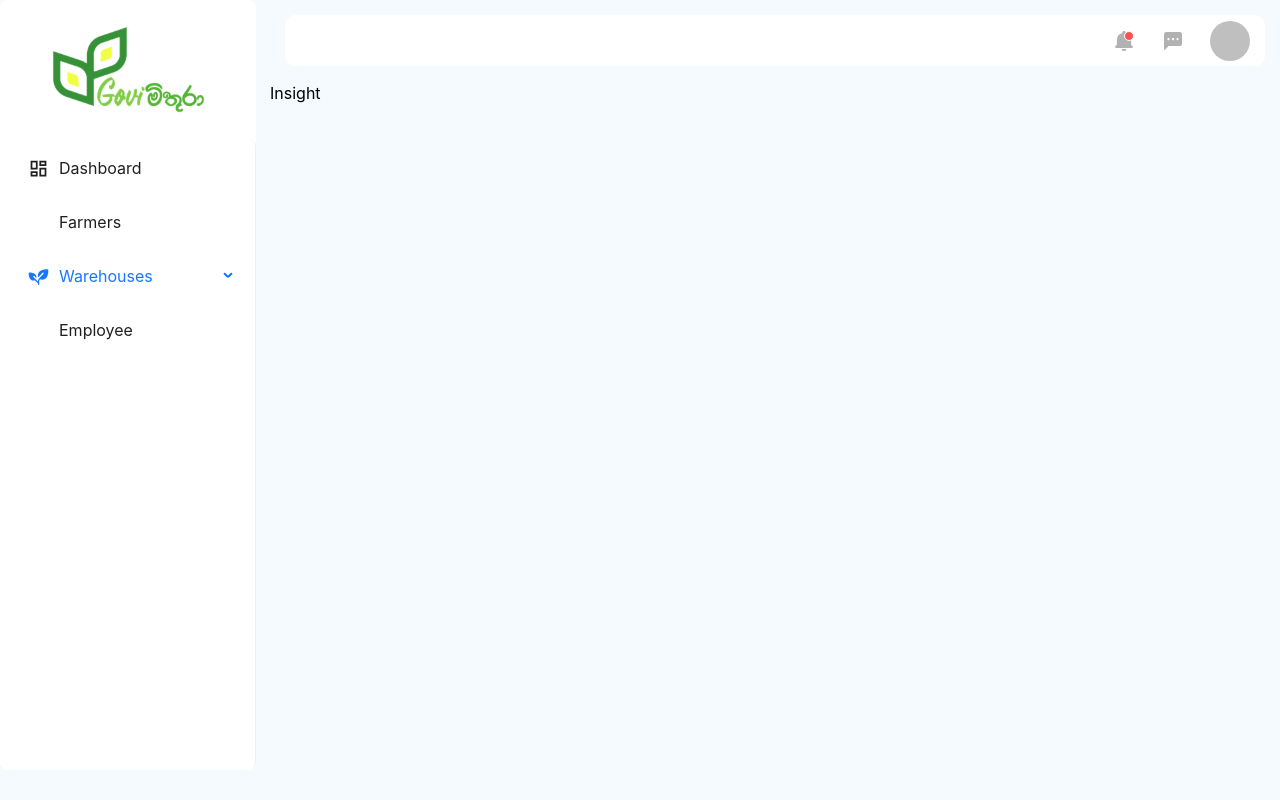
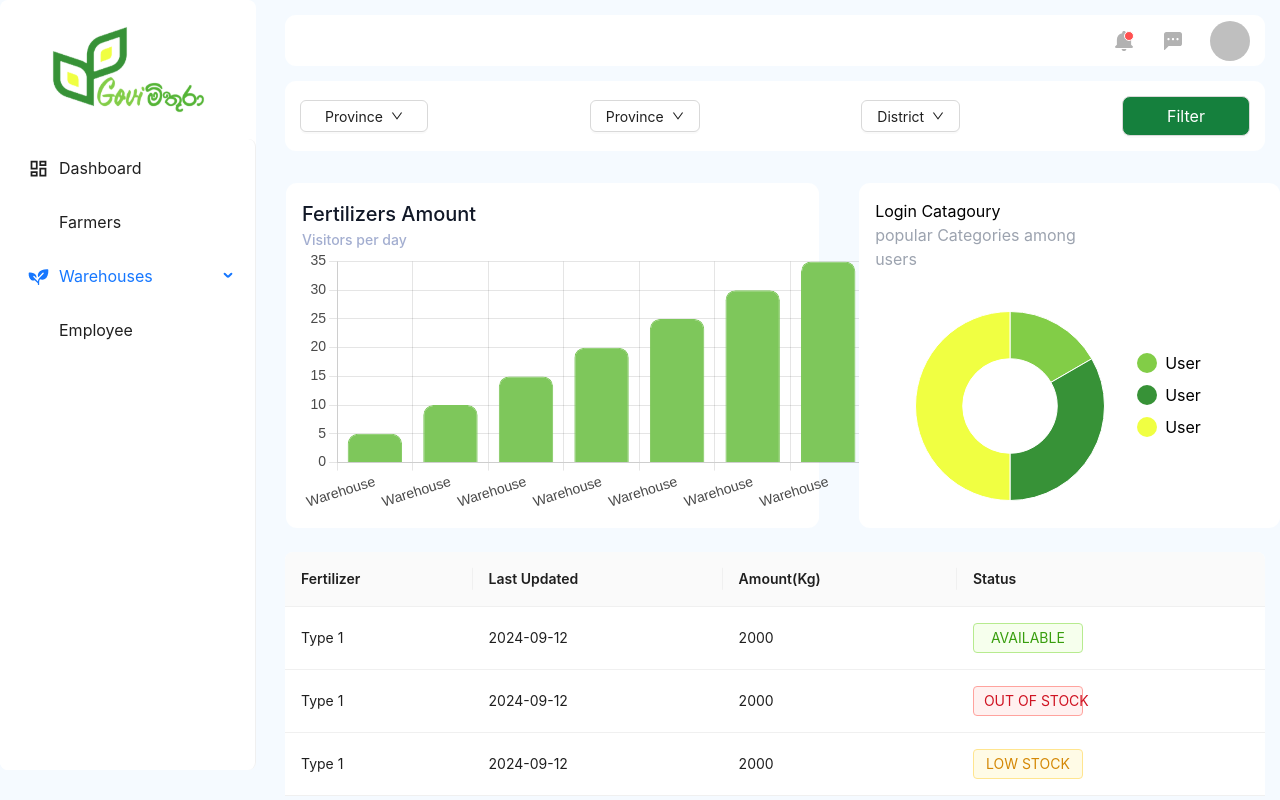
Before and after one commit to Govi-mithura-agro/govimithura-department-frontend, a React (Create React App) app: page /insights in a window 1280 px wide. Built offline with nearby package versions, Linux system fonts and the light colour scheme; some icons are missing.

Commit message:
fertilizer request front end

```diff
--- a/src/components/DashBoard.jsx
+++ b/src/components/DashBoard.jsx
@@ -166,7 +166,7 @@ const data = [
 
 function DashBoard() {
   return (
-    <div>
+    <div className='mr-3'>
       {/* Existing sections */}
       <div className="w-[266px] h-[138px] mt-4 ml-4 pl-5 pr-3 py-3 bg-[#379237]/50 rounded-[11px] border flex-col justify-center items-center gap-4 inline-flex">
         <div className="self-stretch text-black text-lg font-medium font-['Poppins'] leading-7">All Users</div>
@@ -190,11 +190,11 @@ function DashBoard() {
         <div className="w-[645px] h-[345px] bg-white rounded-[11px] flex flex-col ">
           <div className="w-[272px] h-[74px] mb-4 p-4">
             <div className="w-[200px] h-[22px] text-gray-900 text-xl font-medium font-['DM Sans'] leading-normal">
-              Fertilizers Amount
+              Warehouses
             </div>
 
             <div className="text-[#a3aed0] text-sm font-medium font-['DM Sans'] leading-normal mt-2">
-              Visitors per day
+              All of warking warehouses
             </div>
             <div className="bar_chart">
                         <Fertilizerbarchart  />
--- a/src/components/Fertilizerbarchart.jsx
+++ b/src/components/Fertilizerbarchart.jsx
@@ -1,20 +1,30 @@
-import React, { useEffect, useRef } from "react";
+import React, { useEffect, useState, useRef } from "react";
+import axios from "axios";
 import Chart from "chart.js/auto";
 
 function Fertilizerbarchart({ chartWidth = 800, chartHeight = 500 }) {
+  const [warehouses, setWarehouses] = useState([]);
+
+  // Fetch warehouse data from the API
+  const fetchData = async () => {
+    try {
+      const response = await axios.get("http://localhost:5000/api/warehouses/getallwarehouse");
+      setWarehouses(response.data);
+    } catch (error) {
+      console.log(error);
+    }
+  };
+
+  useEffect(() => {
+    fetchData();
+  }, []);
+
   const chartRef = useRef(null);
   const canvasRef = useRef(null);
 
-  const labels = ['Warehouse', 'Warehouse', 'Warehouse', 'Warehouse', 'Warehouse', 'Warehouse', 'Warehouse'];
-  const data = [
-    { day: 'Warehouse', count: 5 },
-    { day: 'Warehouse', count: 10 },
-    { day: 'Warehouse', count: 15 },
-    { day: 'Warehouse', count: 20 },
-    { day: 'Warehouse', count: 25 },
-    { day: 'Warehouse', count: 30 },
-    { day: 'Warehouse', count: 35 },
-  ];
+  // Extract warehouse names (x-axis labels) and capacities (y-axis data)
+  const labels = warehouses.map(warehouse => warehouse.warehouseName);
+  const data = warehouses.map(warehouse => warehouse.capacity);
 
   const createChart = (labels, data) => {
     const ctx = canvasRef.current.getContext("2d");
@@ -27,24 +37,25 @@ function Fertilizerbarchart({ chartWidth = 800, chartHeight = 500 }) {
         labels: labels,
         datasets: [
           {
-            data: data.map((item) => item.count),
+            data: data,
             backgroundColor: " #7ec75b",
             borderColor: "#7ec75b",
             borderRadius: 10,
             borderWidth: 1,
+            barThickness: 40,
           },
         ],
       },
       options: {
-        maintainAspectRatio: false, // Allow custom size by disabling aspect ratio
+        maintainAspectRatio: false,
         scales: {
           x: {
             display: true,
             ticks: {
-              color: "#4A4A4A", // Customize the color of the labels
+              color: "#4A4A4A",
               font: {
-                family: "Arial", // Customize font family
-                size: 14, // Customize font size
+                family: "Arial",
+                size: 14,
               },
             },
           },
@@ -61,10 +72,10 @@ function Fertilizerbarchart({ chartWidth = 800, chartHeight = 500 }) {
         },
         plugins: {
           legend: {
-            display: false, // Hide legend
+            display: false,
           },
           tooltip: {
-            enabled: true, // Enable tooltips
+            enabled: true,
             backgroundColor: "#556b4b",
             titleFont: { size: 14 },
             bodyFont: { size: 12 },
@@ -75,19 +86,21 @@ function Fertilizerbarchart({ chartWidth = 800, chartHeight = 500 }) {
   };
 
   useEffect(() => {
-    createChart(labels, data);
-  }, [labels, data]);
+    if (warehouses.length > 0) {
+      createChart(labels, data);
+    }
+  }, [warehouses]);
 
   return (
     <div
       className="daily-login-count-chart-container flex justify-center"
-      style={{ width: '564px', height: '264px' }} // Use style to pass custom width/height
+      style={{ width: '564px', height: '264px' }}
     >
       <canvas
         ref={canvasRef}
         id="LoginCountChart"
-        width={chartWidth} // Set width attribute
-        height={chartHeight} // Set height attribute
+        width={chartWidth}
+        height={chartHeight}
       ></canvas>
     </div>
   );
--- a/src/components/Insight.jsx
+++ b/src/components/Insight.jsx
@@ -1,8 +1,383 @@
-import React from 'react'
+import React, { useEffect, useState,useRef } from "react";
+import { useParams } from "react-router-dom";
+import axios from "axios";
+import { Icon } from '@iconify/react';
+import { Doughnut } from "react-chartjs-2";
+import { Space, Table, Modal, Input, Button,Menu,Dropdown,message,Tag } from 'antd';
+import { DownOutlined  } from '@ant-design/icons';
+import Chart from "chart.js/auto";
+
+import {
+  Chart as ChartJS,
+  Title,
+  Tooltip,
+  Legend,
+  ArcElement
+} from 'chart.js';
+
+ChartJS.register(
+  Title,
+  Tooltip,
+  Legend,
+  ArcElement
+);
+
+const pieChartData = {
+  labels: ['Label 1', 'Label 2', 'Label 3'],
+  datasets: [
+    {
+      label: "Packages",
+      data: [10, 20, 30],
+      backgroundColor: [
+        "#82cd47",
+        "#379237",
+        "#f0ff42",
+      ],
+      borderWidth: 1,
+    },
+  ],
+};
+
+const options = {
+  plugins: {
+    legend: {
+      display: false,
+    },
+  },
+};
+
+
+function Warehousebarchart({ chartWidth = 800, chartHeight = 500 }) {
+  const chartRef = useRef(null);
+  const canvasRef = useRef(null);
+
+  const labels = ['Warehouse', 'Warehouse', 'Warehouse', 'Warehouse', 'Warehouse', 'Warehouse', 'Warehouse'];
+  const data = [
+    { day: 'Warehouse', count: 5 },
+    { day: 'Warehouse', count: 10 },
+    { day: 'Warehouse', count: 15 },
+    { day: 'Warehouse', count: 20 },
+    { day: 'Warehouse', count: 25 },
+    { day: 'Warehouse', count: 30 },
+    { day: 'Warehouse', count: 35 },
+  ];
+
+  const createChart = (labels, data) => {
+    const ctx = canvasRef.current.getContext("2d");
+    if (chartRef.current) {
+      chartRef.current.destroy(); // Destroy previous chart instance
+    }
+    chartRef.current = new Chart(ctx, {
+      type: "bar",
+      data: {
+        labels: labels,
+        datasets: [
+          {
+            data: data.map((item) => item.count),
+            backgroundColor: " #7ec75b",
+            borderColor: "#7ec75b",
+            borderRadius: 10,
+            borderWidth: 1,
+          },
+        ],
+      },
+      options: {
+        maintainAspectRatio: false, // Allow custom size by disabling aspect ratio
+        scales: {
+          x: {
+            display: true,
+            ticks: {
+              color: "#4A4A4A", // Customize the color of the labels
+              font: {
+                family: "Arial", // Customize font family
+                size: 14, // Customize font size
+              },
+            },
+          },
+          y: {
+            beginAtZero: true,
+            ticks: {
+              color: "#4A4A4A",
+              font: {
+                family: "Arial",
+                size: 14,
+              },
+            },
+          },
+        },
+        plugins: {
+          legend: {
+            display: false, // Hide legend
+          },
+          tooltip: {
+            enabled: true, // Enable tooltips
+            backgroundColor: "#556b4b",
+            titleFont: { size: 14 },
+            bodyFont: { size: 12 },
+          },
+        },
+      },
+    });
+  };
+
+  useEffect(() => {
+    createChart(labels, data);
+  }, [labels, data]);
+
+  return (
+    <div
+      className="daily-login-count-chart-container flex justify-center"
+      style={{ width: '564px', height: '264px' }} // Use style to pass custom width/height
+    >
+      <canvas
+        ref={canvasRef}
+        id="LoginCountChart"
+        width={chartWidth} // Set width attribute
+        height={chartHeight} // Set height attribute
+      ></canvas>
+    </div>
+  );
+}
+
+
+
+const columns = [
+    {
+      title: "Fertilizer",
+      dataIndex: "fertilizer",
+      key: "fertilizer",
+    },
+    {
+      title: "Last Updated",
+      dataIndex: "lastUpdated",
+      key: "lastUpdated",
+    },
+    {
+      title: "Amount(Kg)",
+      dataIndex: "amount",
+      key: "amount",
+    },
+    {
+      title: "Status",
+      dataIndex: "status",
+      key: "status",
+      render: (status) => {
+        let color = "";
+        switch (status) {
+          case "low stock":
+            color = "gold";
+            break;
+          case "out of stock":
+            color = "red";
+            break;
+          case "available":
+            color = "green";
+            break;
+          default:
+            color = "blue";
+        }
+        return (
+          <Tag color={color}
+          style={{
+            fontSize: '14px',
+            padding: '4px 10px',
+            width: '110px',
+            textAlign: 'center',
+          }}>
+            {status.toUpperCase()}
+          </Tag>
+        );
+      },
+    },
+
+  ];
+
+  const data = [
+    {
+      key: '1',
+      fertilizer: 'Type 1',
+      lastUpdated: '2024-09-12',
+      amount: '2000',
+      status: 'available',
+
+    },
+    {
+      key: '2',
+      fertilizer: 'Type 1',
+      lastUpdated: '2024-09-12',
+      amount: '2000',
+      status: 'out of stock',
+    },
+   { key: '3',
+      fertilizer: 'Type 1',
+      lastUpdated: '2024-09-12',
+      amount: '2000',
+      status: 'low stock',}
+  ];
+
 
 function Insight() {
+
+
+  const [warehouses, setWarehouses] = useState([]);
+
+  const [filteredWarehouses, setFilteredWarehouses] = useState([]);
+  const [filterProvince, setFilterProvince] = useState("");
+  const [filterDistrict, setFilterDistrict] = useState("");
+
+
+// Filter Warehouses
+const filterWarehouses = (province, district) => {
+  let filtered = warehouses;
+
+  if (province) {
+    filtered = filtered.filter((warehouse) => warehouse.province === province);
+  }
+
+  if (district) {
+    filtered = filtered.filter((warehouse) => warehouse.district === district);
+  }
+
+  setFilteredWarehouses(filtered);
+};
+
+// Handle province filter change
+const handleProvinceFilterChange = (province) => {
+  setFilterProvince(province);
+  setFilterDistrict(""); // Reset district when province changes
+  filterWarehouses(province, "");
+};
+
+// Handle district filter change
+const handleDistrictFilterChange = (district) => {
+  setFilterDistrict(district);
+  filterWarehouses(filterProvince, district);
+};
+
+const provinceToDistricts = {
+  "North Central": ["Anuradhapura", "Polonnaruwa"],
+  "NorthWestern": ["Kurunegala", "Puttalam"],
+  "Eastern": ["Ampara", "Batticaloa", "Trincomalee"],
+  "Central": ["Kandy", "Matale", "Nuwara Eliya"],
+  "Uva": ["Badulla", "Monaragala"],
+  "Sabaragamuwa": ["Kegalle", "Ratnapura"],
+  "Southern": ["Galle", "Hambantota", "Matara"]
+};
+
+const provinces = Object.keys(provinceToDistricts);
+
+
+  const provinceMenu = (
+  <Menu>
+    <Menu.Item key="all" onClick={() => handleProvinceFilterChange("")}>
+      <a href="#">All Provinces</a>
+    </Menu.Item>
+    {provinces.map((province) => (
+      <Menu.Item key={province} onClick={() => handleProvinceFilterChange(province)}>
+        <a href="#">{province}</a>
+      </Menu.Item>
+    ))}
+  </Menu>
+);
+
+const districtMenu = (
+  <Menu>
+    <Menu.Item key="all" onClick={() => handleDistrictFilterChange("")}>
+      <a href="#">All Districts</a>
+    </Menu.Item>
+    {(provinceToDistricts[filterProvince] || []).map((district) => (
+      <Menu.Item key={district} onClick={() => handleDistrictFilterChange(district)}>
+        <a href="#">{district}</a>
+      </Menu.Item>
+    ))}
+  </Menu>
+);
+
+
   return (
-    <div>Insight</div>
+    <>
+      <div className="flex justify-between items-center h-[70px] bg-white rounded-[11px] m-[15px] px-[15px]">
+      <Dropdown overlay={provinceMenu} trigger={['click']} className="w-32">
+        <Button>
+          Province <DownOutlined />
+        </Button>
+      </Dropdown>
+
+
+      <Dropdown overlay={provinceMenu} trigger={['click']}>
+        <Button>
+          Province <DownOutlined />
+        </Button>
+      </Dropdown>
+      <Dropdown overlay={districtMenu} trigger={['click']}>
+        <Button>
+          District <DownOutlined />
+        </Button>
+      </Dropdown>
+
+        <Button
+
+          className="bg-green-700 text-white w-32"
+          size="large"
+
+        >
+          Filter
+        </Button>
+        </div>
+
+
+        <div className="flex mt-8 ml-4 space-x-10 s">
+        <div className="w-[665px] h-[345px] bg-white rounded-[11px] flex flex-col ">
+          <div className="w-[272px] h-[74px] mb-4 p-4">
+            <div className="w-[200px] h-[22px] text-gray-900 text-xl font-medium font-['DM Sans'] leading-normal">
+              Fertilizers Amount
+            </div>
+
+            <div className="text-[#a3aed0] text-sm font-medium font-['DM Sans'] leading-normal mt-2">
+              Visitors per day
+            </div>
+            <div className="bar_chart">
+                      <Warehousebarchart/>
+                    </div>
+          </div>
+        </div>
+
+        <div className="w-[525px] h-[345px] bg-white rounded-[11px] flex flex-col ">
+          <div className="w-[262px] h-[74px] mb-4 p-4">
+            <div className="booking_dashboard_doughnut_container ">
+              <h4>Login Catagoury</h4>
+              <p className='text-gray-400'>popular Categories among users </p>
+              <div className="booking_dashboard_doughnut flex mt-10 ml-10">
+                <Doughnut data={pieChartData} options={options} />
+                <div className="flex flex-col ml-8 mt-10">
+                  {pieChartData.labels.map((label, index) => (
+                    <div key={index} className="flex items-center mb-2">
+                      <div
+                        className="legend-color"
+                        style={{
+                          backgroundColor:
+                            pieChartData.datasets[0].backgroundColor[index],
+                          width: '20px',
+                          height: '20px',
+                          borderRadius: '50%',
+                          marginRight: '8px',
+                        }}
+                      ></div>
+                      <div className="legend-label">User</div>
+                    </div>
+                  ))}
+                </div>
+              </div>
+            </div>
+          </div>
+        </div>
+      </div>
+
+      <div className="  items-center  rounded-[11px] m-[15px] px-[2] mt-6">
+
+      <Table columns={columns} dataSource={data} pagination={false} />
+      </div>
+    </>
   )
 }
 
--- a/src/components/WarehousesList.jsx
+++ b/src/components/WarehousesList.jsx
@@ -183,7 +183,7 @@ const deletewarehouse = async (id) => {
       render: (_, record) => (
         <Space size="middle" className="flex justify-center">
           <button onClick={() => showUpdateModal(record._id)} className="ml-4">
-            <Icon icon="grommet-icons:update" className="text-green-500 text-2xl" />
+            <Icon icon="mage:edit" className="text-green-500 text-2xl" />
           </button>
           <Popconfirm
     title="Delete the warehouse"
```
